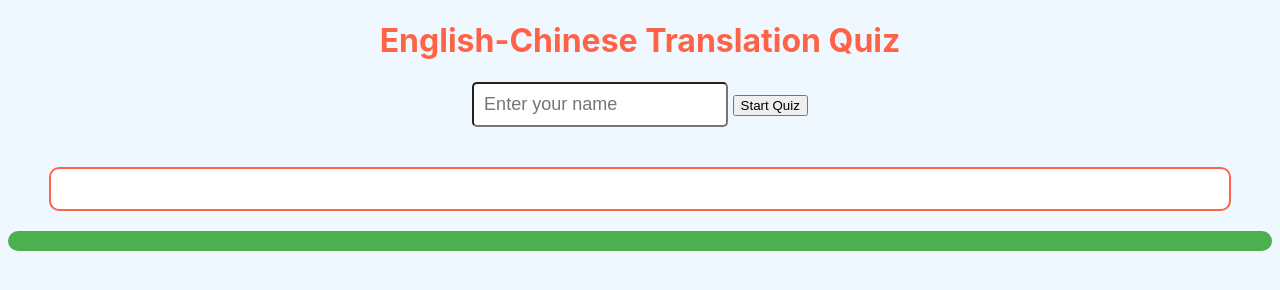
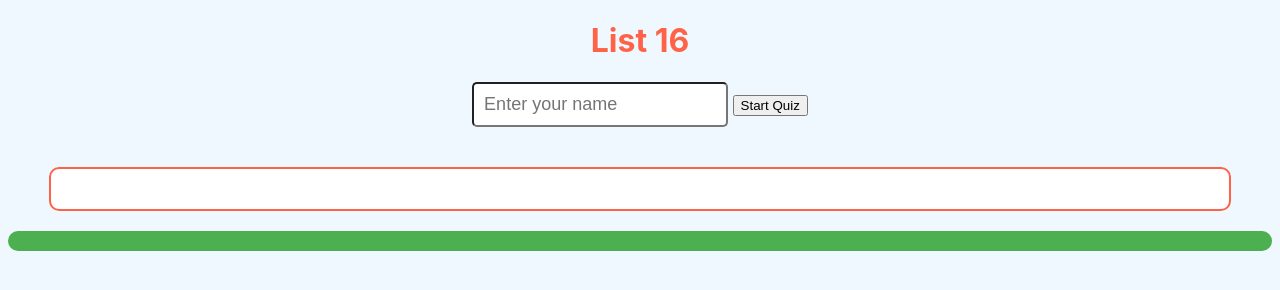
Before and after one commit to teachstudents/EFL, a website: page gk16quiz.html in a window 1280 px wide. Drawn offline with Linux system fonts and the light colour scheme.

Commit message:
Update gk16quiz.html

```diff
--- a/gk16quiz.html
+++ b/gk16quiz.html
@@ -77,7 +77,7 @@
   </style>
 </head>
 <body>
-  <h1>English-Chinese Translation Quiz</h1>
+  <h1>List 16</h1>
   <input type="text" id="name-input" placeholder="Enter your name" style="padding: 10px; font-size: 18px; border-radius: 5px; margin-bottom: 20px;">
   <button id="start-button" onclick="startQuiz()">Start Quiz</button>
   <div id="question-container" class="question"></div>
```
